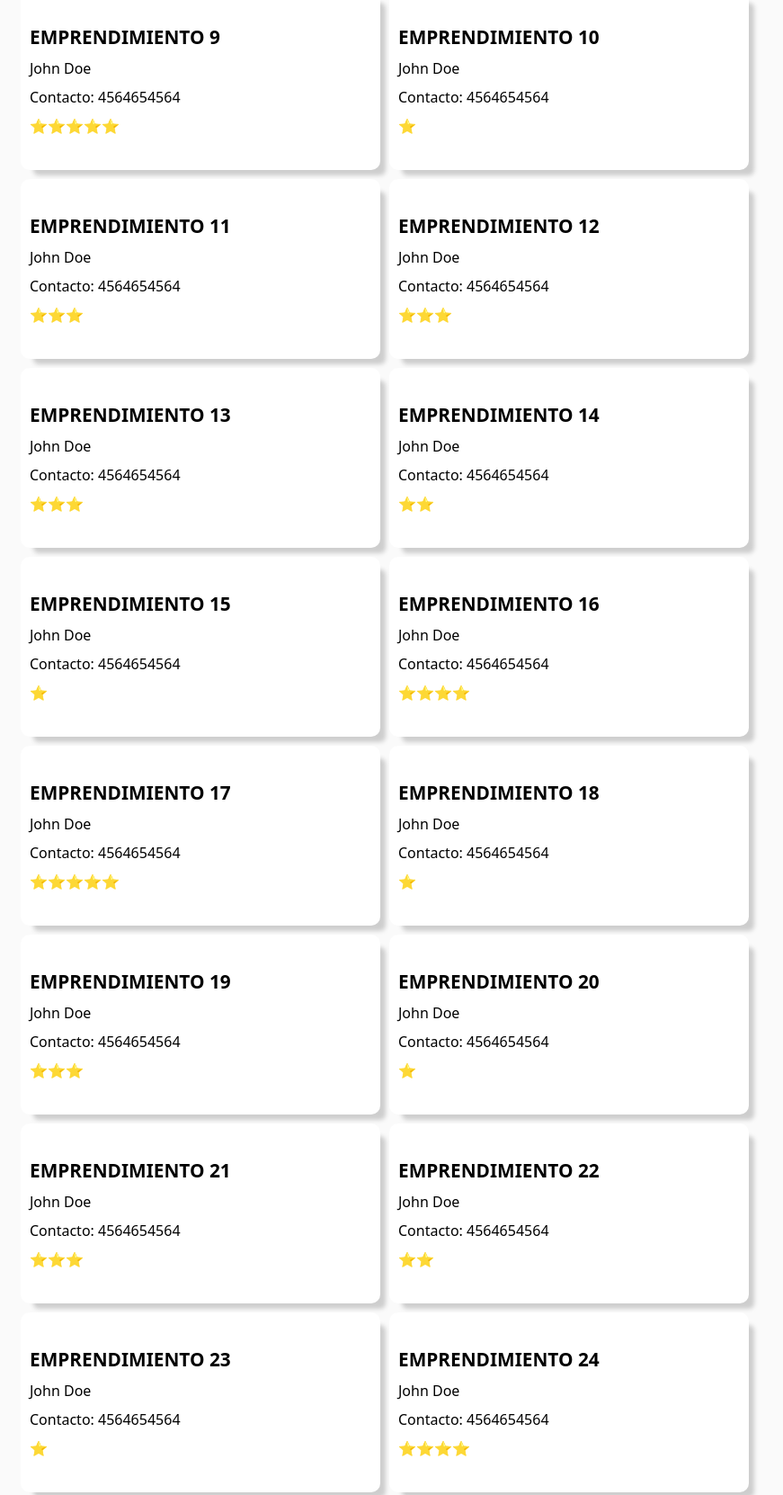
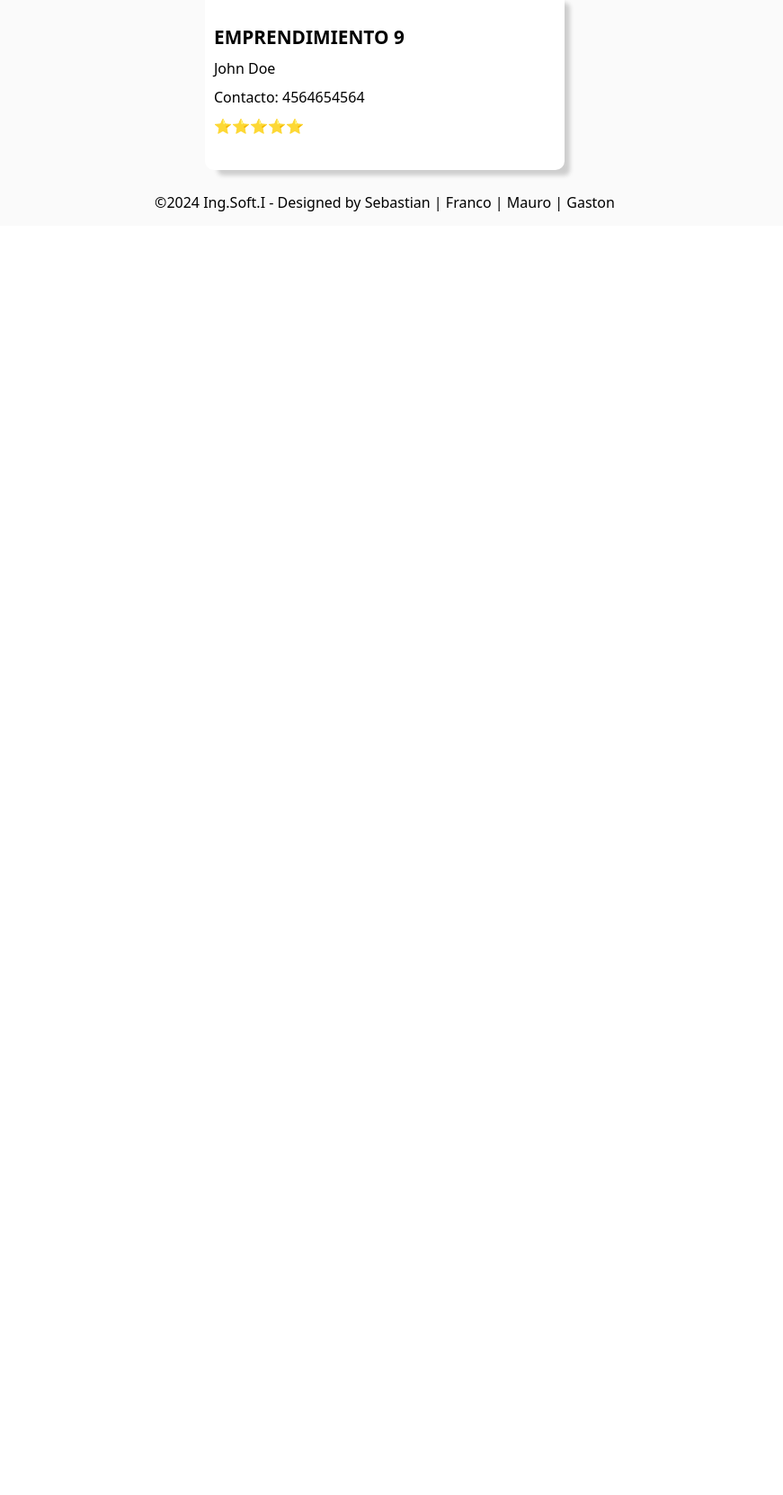
Before and after one commit to JGRoldan/emprendimiento-ungs, a plain HTML site: page index.html in a window 1280 px wide. Shown: the part 1109-2771 px from the top of the page at 90% size, without its empty margins (212-1083 px from the left). After the commit the page ends 1360 px from the top, so only its background shows below. Drawn offline with Linux system fonts and the light colour scheme; some packages are replaced by stand-ins of ours; a script that the page names is missing.

Commit message:
borrando cards

```diff
--- a/index.html
+++ b/index.html
@@ -116,97 +116,7 @@
                     <p>John Doe</p>
                     <p>Contacto: 4564654564</p>
                     <p>⭐⭐⭐⭐⭐</p>
-            </div>
-            <div class="card">
-                    <h3>EMPRENDIMIENTO 10</h3>
-                    <p>John Doe</p>
-                    <p>Contacto: 4564654564</p>
-                    <p>⭐</p>
-            </div>
-            <div class="card">
-                    <h3>EMPRENDIMIENTO 11</h3>
-                    <p>John Doe</p>
-                    <p>Contacto: 4564654564</p>
-                    <p>⭐⭐⭐</p>
-            </div>
-            <div class="card">
-                    <h3>EMPRENDIMIENTO 12</h3>
-                    <p>John Doe</p>
-                    <p>Contacto: 4564654564</p>
-                    <p>⭐⭐⭐</p>
-            </div>
-            <div class="card">
-                <h3>EMPRENDIMIENTO 13</h3>
-                <p>John Doe</p>
-                <p>Contacto: 4564654564</p>
-                <p>⭐⭐⭐</p>
-            </div>
-            <div class="card">
-                <h3>EMPRENDIMIENTO 14</h3>
-                <p>John Doe</p>
-                <p>Contacto: 4564654564</p>
-                <p>⭐⭐</p>
-            </div>
-            <div class="card">
-                <h3>EMPRENDIMIENTO 15</h3>
-                <p>John Doe</p>
-                <p>Contacto: 4564654564</p>
-                <p>⭐</p>
-            </div>
-            <div class="card">
-                <h3>EMPRENDIMIENTO 16</h3>
-                <p>John Doe</p>
-                <p>Contacto: 4564654564</p>
-                <p>⭐⭐⭐⭐</p>
-            </div>
-            <div class="card">
-                <h3>EMPRENDIMIENTO 17</h3>
-                <p>John Doe</p>
-                <p>Contacto: 4564654564</p>
-                <p>⭐⭐⭐⭐⭐</p>
-        </div>
-        <div class="card">
-                <h3>EMPRENDIMIENTO 18</h3>
-                <p>John Doe</p>
-                <p>Contacto: 4564654564</p>
-                <p>⭐</p>
-        </div>
-        <div class="card">
-                <h3>EMPRENDIMIENTO 19</h3>
-                <p>John Doe</p>
-                <p>Contacto: 4564654564</p>
-                <p>⭐⭐⭐</p>
-        </div>
-        <div class="card">
-                <h3>EMPRENDIMIENTO 20</h3>
-                <p>John Doe</p>
-                <p>Contacto: 4564654564</p>
-                <p>⭐</p>
-        </div>
-        <div class="card">
-            <h3>EMPRENDIMIENTO 21</h3>
-            <p>John Doe</p>
-            <p>Contacto: 4564654564</p>
-            <p>⭐⭐⭐</p>
-        </div>
-        <div class="card">
-            <h3>EMPRENDIMIENTO 22</h3>
-            <p>John Doe</p>
-            <p>Contacto: 4564654564</p>
-            <p>⭐⭐</p>
-        </div>
-        <div class="card">
-            <h3>EMPRENDIMIENTO 23</h3>
-            <p>John Doe</p>
-            <p>Contacto: 4564654564</p>
-            <p>⭐</p>
-        </div>
-        <div class="card">
-            <h3>EMPRENDIMIENTO 24</h3>
-            <p>John Doe</p>
-            <p>Contacto: 4564654564</p>
-            <p>⭐⭐⭐⭐</p>
-        </div>
+                </div>
             </div>
         </section>
         <footer>
```
